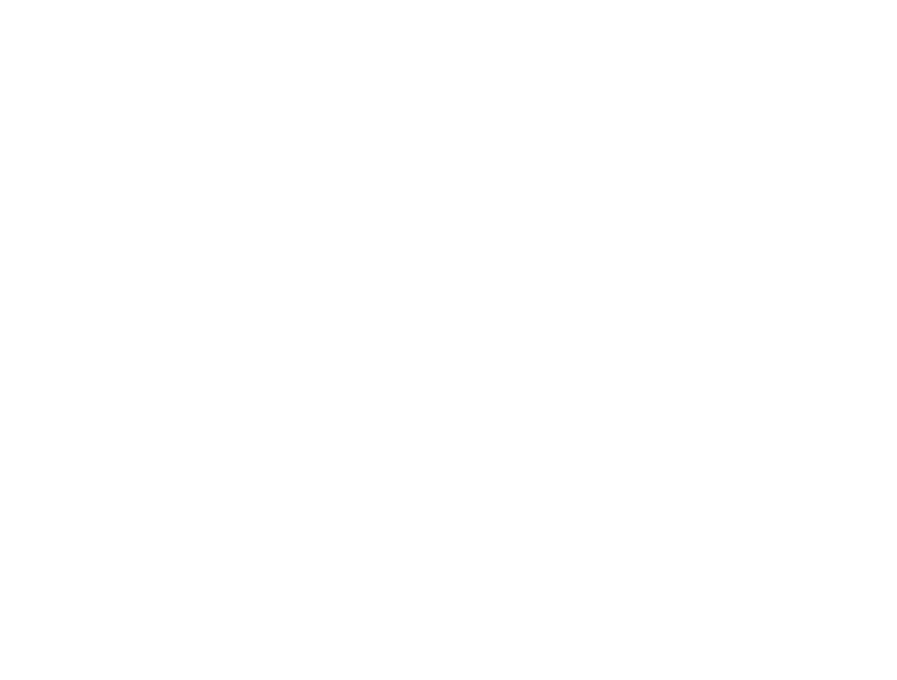
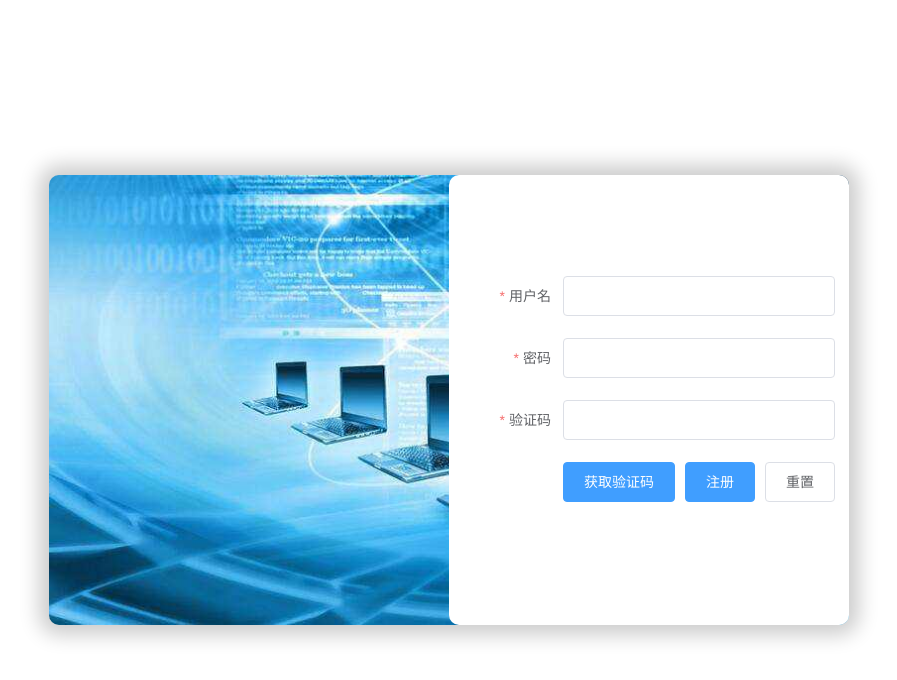
Before and after one commit to liuzongyue/integration_regional, a Vue app: page /login in a window 1280 px wide. Shown: the top 680 px of the page, without its empty margins (191-1088 px from the left). Built offline with nearby package versions, Linux system fonts and the light colour scheme; the HTML template or start-up script is replaced by a standard one.

Commit message:
增加登录注册界面

```diff
--- a/package.json
+++ b/package.json
@@ -9,6 +9,7 @@
   },
   "dependencies": {
     "core-js": "^3.8.3",
+    "element-ui": "^2.15.9",
     "node-sass": "^7.0.1",
     "register-service-worker": "^1.7.2",
     "sass-loader": "^13.0.2",
--- a/src/main.js
+++ b/src/main.js
@@ -3,9 +3,12 @@ import App from './App.vue'
 import './registerServiceWorker'
 import router from './router'
 import store from './store'
+import ElementUI from 'element-ui';
+import 'element-ui/lib/theme-chalk/index.css';
 
 Vue.config.productionTip = false
 
+Vue.use(ElementUI);
 new Vue({
   router,
   store,
--- a/src/router/index.js
+++ b/src/router/index.js
@@ -14,6 +14,33 @@ const routes = [
     path: '/drapInfo',
     name: 'drapInfo',
     component: () => import("./../views/drapInfo/index.vue")
+  },
+  {
+    path: "/login",
+    name: "login",
+    component: () => import("./../views/loginPage/index.vue")
+  },
+  {
+    path: "/task-distribution",
+    name: "taskDistribution",
+    redirect: "/task-distribution/page1",
+    children: [
+      {
+        path: "/task-distribution/page1",
+        name: "taskDistributionPage1",
+        component: () => import("./../views/taskDistribution/index.vue")
+      },
+      {
+        path: "/task-distribution/page2",
+        name: "taskDistributionPage2",
+        component: () => import("./../views/taskDistribution/index.vue")
+      },
+      {
+        path: "/task-distribution/page3",
+        name: "taskDistributionPage3",
+        component: () => import("./../views/taskDistribution/index.vue")
+      },
+    ],
   },
   {
     path: '/page-menu',
--- a/src/views/HomeView.vue
+++ b/src/views/HomeView.vue
@@ -21,7 +21,7 @@ export default {
   methods: {
     GoDrapInfo() {
       this.$router.push({
-        path: '/page-menu'
+        path: '/login'
       })
     },
   },
--- /dev/null
+++ b/src/views/loginPage/index.vue
@@ -0,0 +1,122 @@
+<template>
+  <div class="LZY-login-page">
+    <div class="login_contanier">
+      <div class="login-image-left"></div>
+      <div class="login-info-right">
+        <el-form :model="ruleForm" :rules="rules" ref="ruleForm" label-width="100px" class="demo-ruleForm">
+          <el-form-item label="用户名" prop="name">
+            <el-input v-model="ruleForm.name"></el-input>
+          </el-form-item>
+          <el-form-item label="密码" prop="password">
+            <el-input v-model="ruleForm.password"></el-input>
+          </el-form-item>
+          <el-form-item label="验证码" prop="verCode" v-show="!isRegistered">
+            <el-input v-model="ruleForm.verCode"></el-input>
+          </el-form-item>
+          <el-form-item v-show="!isRegistered">
+            <el-button type="primary" @click="getCode('ruleForm')">获取验证码</el-button>
+            <el-button type="primary" @click="submitForm('ruleForm')">注册</el-button>
+            <el-button @click="resetForm('ruleForm')">重置</el-button>
+          </el-form-item>
+          <el-form-item v-show="isRegistered" class="login-btn">
+            <el-button type="primary" @click="goLogin()">登录</el-button>
+          </el-form-item>
+        </el-form>
+      </div>
+    </div>
+  </div>
+</template>
+
+<script>
+export default {
+  data() {
+    return {
+      ruleForm: {
+        name: '',
+        password: '',
+        verCode: '',
+      },
+      rules: {
+        name: [
+          { required: true, message: '请输入用户名', trigger: 'blur' }
+        ],
+        password: [
+          { required: true, message: '请输入密码', trigger: 'blur' }
+        ],
+        verCode: [
+          { required: true, message: '请输入验证码', trigger: 'blur' }
+        ],
+      },
+      isRegistered: false, //是否注册
+    }
+  },
+  methods: {
+    getCode(formName) { //获取验证码
+      console.log(this.$refs[formName].model)
+    },
+    submitForm(formName) { //注册
+      const that = this
+      this.$refs[formName].validate((valid) => {
+        if (valid) {
+          that.isRegistered = true
+        } else {
+          console.log(this.$refs[formName].model)
+          return false;
+        }
+      });
+    },
+    resetForm(formName) { //重置
+      console.log(this.$refs[formName].model)
+    },
+    goLogin() { //登录
+      console.log(this.ruleForm)
+      this.$router.push({
+        path: "/task-distribution"
+      })
+    },
+  },
+}
+</script>
+
+<style lang="scss" scoped>
+.LZY-login-page {
+  width: 100vw;
+  height: 100vh;
+  position: relative;
+
+  .login_contanier {
+    width: 800px;
+    height: 450px;
+    position: absolute;
+    top: 50%;
+    left: 50%;
+    transform: translate(-50%, -50%);
+    background-color: rgb(206, 225, 241);
+    border-radius: 10px;
+    display: flex;
+    flex-wrap: wrap;
+    background-image: url("./../../assets/images/login_bg.jpeg");
+    background-size: cover;
+    box-shadow: 0 0 20px 10px rgba(0, 0, 0, .2);
+
+    .login-image-left {
+      width: 50%;
+      height: 100%;
+    }
+
+    .login-info-right {
+      width: 50%;
+      height: 100%;
+      display: flex;
+      justify-content: center;
+      align-items: center;
+      background-color: rgb(255, 255, 255);
+      border-radius: 10px;
+      .login-btn{
+        display: flex;
+        justify-content: center;
+      }
+    }
+  }
+}
+</style>
--- a/src/views/pageMenu/leftNavigation/index.vue
+++ b/src/views/pageMenu/leftNavigation/index.vue
@@ -59,6 +59,13 @@
               {
                 label: "组件三",
                 pathUrl: "",
+                show: false,
+                children: [
+                  {
+                    label: "组件五",
+                    pathUrl: "",
+                  },
+                ]
               },
               {
                 label: "组件四",
@@ -86,7 +93,7 @@
   box-sizing: border-box;
   border: 1px solid #cbbbbb;
   overflow: scroll;
-  padding: 0;
+  padding: 20px 0;
 }
 .menu-left::-webkit-scrollbar{
   width: 0;
--- a/src/views/pageMenu/leftNavigation/ul-menuList.vue
+++ b/src/views/pageMenu/leftNavigation/ul-menuList.vue
@@ -1,7 +1,7 @@
 <template>
   <div>
     <ul v-for="(item, index) in menuList" style="height: 30px; overflow: hidden;" :key="item.label + index">
-      <div @click="openPage($event, item)" class="menu-top">{{ item.label }}</div>
+      <div @click="openPage($event, item)" @selectstart="dblFun" class="menu-top">{{ item.label }}</div>
       <ul-menuList :menuList="item.children" style="height: 0; overflow: hidden;" class="an-menu"></ul-menuList>
     </ul>
   </div>
@@ -16,6 +16,19 @@ export default {
     menuList: Array
   },
   methods: {
+    openPage(e, item) {
+      var timer = null
+      const that = this
+      return function () {
+        if(timer) {
+          clearTimeout(timer)
+          timer = null
+        }
+        timer = setTimeout( () => {
+          that.openPageFun(e, item)
+        }, 200)
+      }
+    },
     openPage(e, item) {
       item.show = !item.show
       e.target.parentNode.style.height = "auto"
@@ -37,15 +50,17 @@ export default {
           })
         }
       }
-    }
+    },
+    dblFun(e) {
+      e.preventDefault();
+    },
   },
 }
 </script>
 
 <style lang="scss" scoped>
 .an-menu {
-  color: red;
-  background: blue;
+  font-size: 12px;
 }
 
 .menu-top {
@@ -53,5 +68,6 @@ export default {
   line-height: 30px;
   display: flex;
   justify-content: center;
+  cursor: pointer;
 }
 </style>
--- /dev/null
+++ b/src/views/taskDistribution/index.vue
@@ -0,0 +1,22 @@
+<template>
+  <div class="LZY-task-distribution">
+    <div class="LZY-menu-left">
+      <menu-left></menu-left>
+    </div>
+  </div>
+</template>
+
+<script>
+  import menuLeft from "./menuLeft.vue"
+  export default {
+    components: {
+      menuLeft,
+    },
+  }
+</script>
+
+<style lang="scss" scoped>
+.LZY-task-distribution{
+
+}
+</style>
--- /dev/null
+++ b/src/views/taskDistribution/menuLeft.vue
@@ -0,0 +1,26 @@
+<template>
+  <el-menu default-active="1" router="true" class="el-menu-vertical-demo" @open="handleOpen" @close="handleClose"
+    background-color="#545c64" text-color="#fff" active-text-color="#ffd04b">
+    <el-menu-item index="1">
+      <i class="el-icon-menu"></i>
+      <span slot="title">导航二</span>
+    </el-menu-item>
+    <el-menu-item index="2" disabled>
+      <i class="el-icon-document"></i>
+      <span slot="title">导航三</span>
+    </el-menu-item>
+    <el-menu-item index="3">
+      <i class="el-icon-setting"></i>
+      <span slot="title">导航四</span>
+    </el-menu-item>
+  </el-menu>
+</template>
+
+<script>
+export default {
+
+}
+</script>
+
+<style lang="scss" scoped>
+</style>
```
Also changed, not shown: src/assets/images/login_bg.jpeg (added), 1 other file (tests, documents, lock files or other folders).
